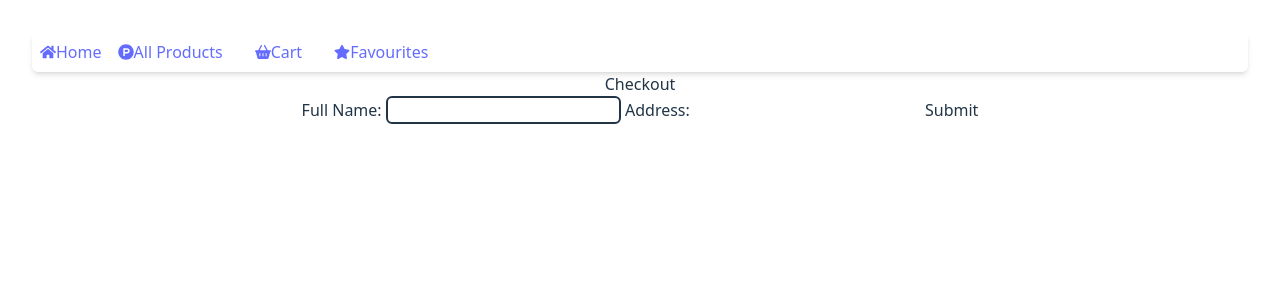
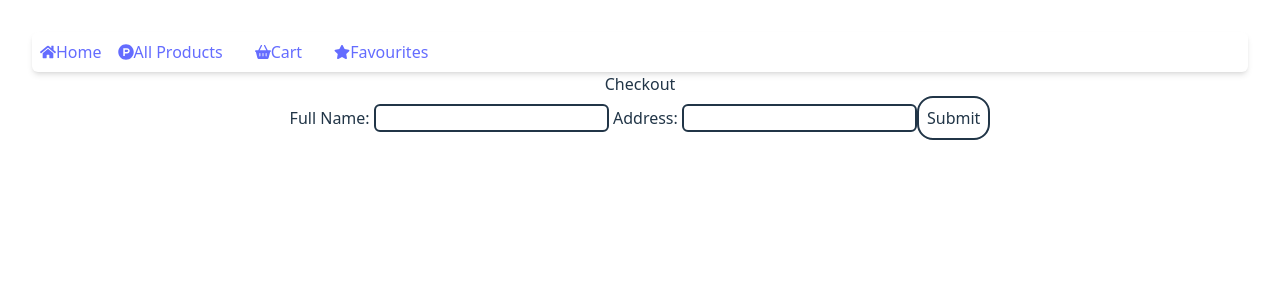
Before and after one commit to erdilhasan/JotformFrontendHackathon-20.04.2025, a React (Vite) app: page /checkout in a window 1280 px wide. Shown: the top 300 px of the page. Built offline with nearby package versions, Linux system fonts and the light colour scheme.

Commit message:
Fixed submission Submission now submits to the form with full name and address

```diff
--- a/src/pages/CheckoutPage.jsx
+++ b/src/pages/CheckoutPage.jsx
@@ -12,10 +12,35 @@ export default function CheckoutPage(params) {
     formState: { errors },
   } = useForm();
 
+  const apiKey = import.meta.env.VITE_JOTFORM_API_KEY;
+  const form_id = import.meta.env.VITE_FORM_ID;
+
   const [isSubmitted, setIsSubmitted] = useState(false);
-  const onSubmit = (data) => {
+  const onSubmit = async (data) => {
     console.log({ ...data, cart: cart });
-    setIsSubmitted(true);
+
+    const formData = new URLSearchParams();
+    formData.append("submission[34]", data.fullname);
+    formData.append("submission[36]", data.address);
+
+    try {
+      const response = await fetch(
+        `https://api.jotform.com/form/${form_id}/submissions?apiKey=${apiKey}`,
+        {
+          method: "POST",
+          headers: {
+            "Content-Type": "application/x-www-form-urlencoded",
+          },
+          body: formData.toString(),
+        }
+      );
+
+      const data = await response.json();
+      console.log("Submission successful:", data);
+      setIsSubmitted(true);
+    } catch (error) {
+      console.error("Submission failed:", error);
+    }
   };
   return (
     <div>
@@ -32,20 +57,27 @@ export default function CheckoutPage(params) {
           <label>
             {" "}
             Full Name:{" "}
-            <input className="border-2 rounded-md" {...register("fullname")} />
+            <input
+              className="border-2 rounded-md"
+              {...register("fullname", { required: true })}
+            />
           </label>
 
           {/* include validation with required or other standard HTML validation rules */}
 
           <label>
             {" "}
-            Address: <input {...register("address", { required: true })} />
+            Address:{" "}
+            <input
+              className="border-2 rounded-md"
+              {...register("address", { required: true })}
+            />
           </label>
 
           {/* errors will return when field validation fails  */}
           {errors.exampleRequired && <span>This field is required</span>}
 
-          <input type="submit" />
+          <input className="border-2 rounded-2xl p-2" type="submit" />
         </form>
       )}
     </div>
```
